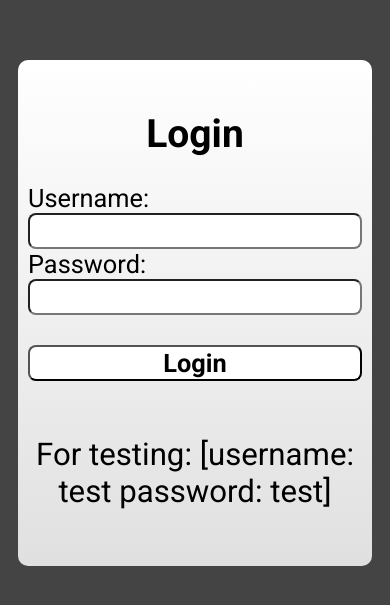
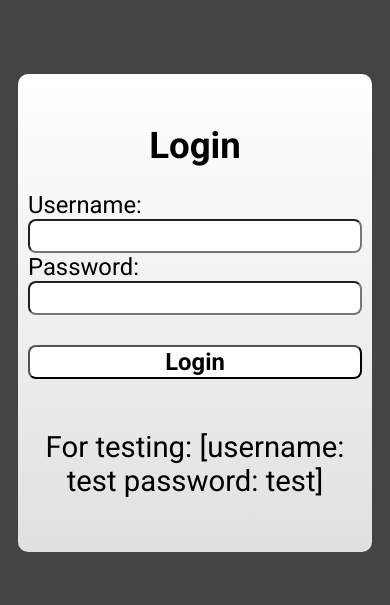
Before and after one commit to FaithfulBreeze/posts-app, a website: page src/views/login.html in a window 390 px wide. Shown: the part 117-722 px from the top of the page. Drawn offline with Linux system fonts and the light colour scheme; files that its build step writes are made by us from their sources.

Commit message:
Update CSS

```diff
--- a/src/public/css/create-post.css
+++ b/src/public/css/create-post.css
@@ -66,7 +66,7 @@ a button{
 
 @media screen and (max-width: 470px) {
     body{
-        font-size: 5vw;
+        font-size: 4.7vw;
     }
     main{
         padding: 25px 10px;
--- a/src/public/css/login-signup.css
+++ b/src/public/css/login-signup.css
@@ -73,7 +73,7 @@ a{
 @media screen and (max-width: 470px) {
     body{
         padding: 0 10px;
-        font-size: 5vw;
+        font-size: 4.7vw;
     }
     main{
         padding: 25px 10px;
```
